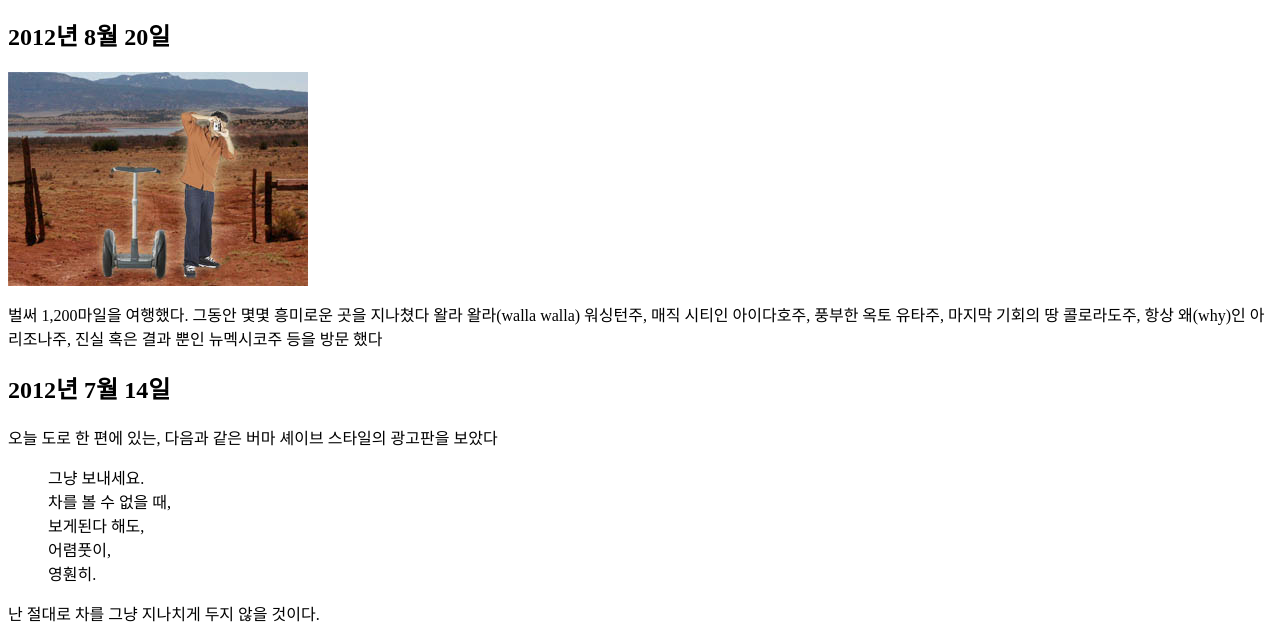
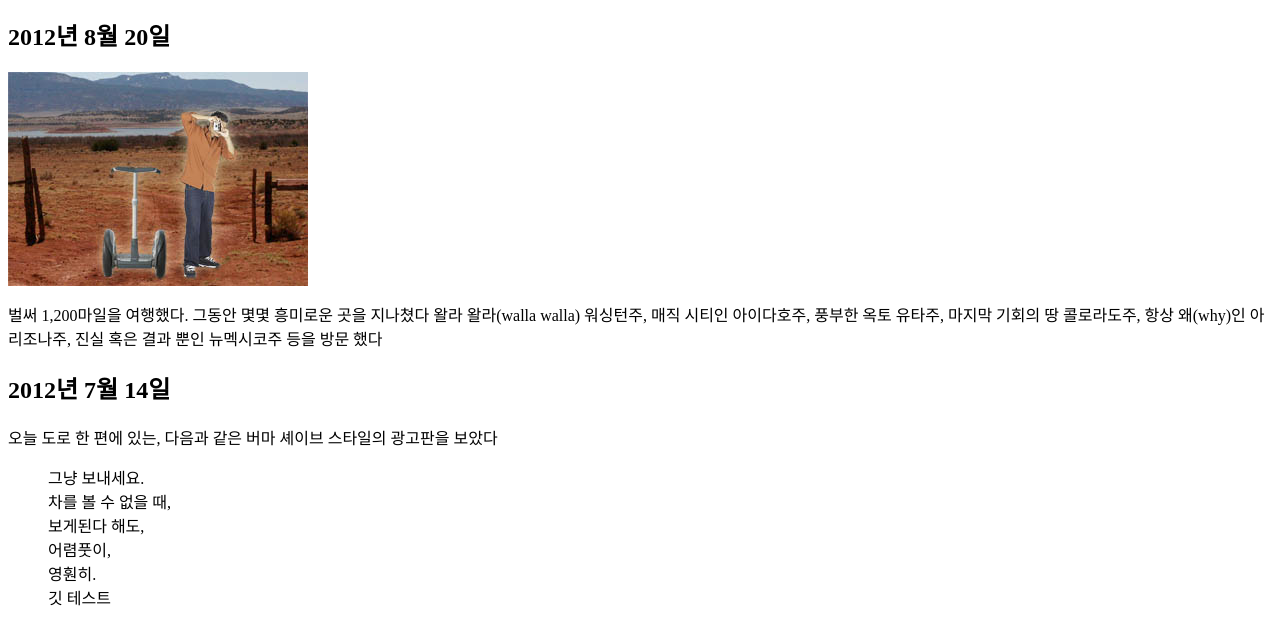
Before and after one commit to HAHyeongbeen/starbucks_HTML, a plain HTML site: page 2024.04.08. swegway/journal/swegway.html in a window 1280 px wide. Shown: the part 102-731 px from the top of the page. Drawn offline with Linux system fonts and the light colour scheme.

Commit message:
update swegway

```diff
--- a/2024.04.08. swegway/journal/swegway.html
+++ b/2024.04.08. swegway/journal/swegway.html
@@ -28,6 +28,7 @@
 			보게된다 해도,<br>
 			어렴풋이,<br>
 			영훤히.<br>
+			깃 테스트<br>
 			</blockquote>
 		<p>
 			난 절대로 차를 그냥 지나치게 두지 않을 것이다.
```
Also changed, not shown: 3 other files.
